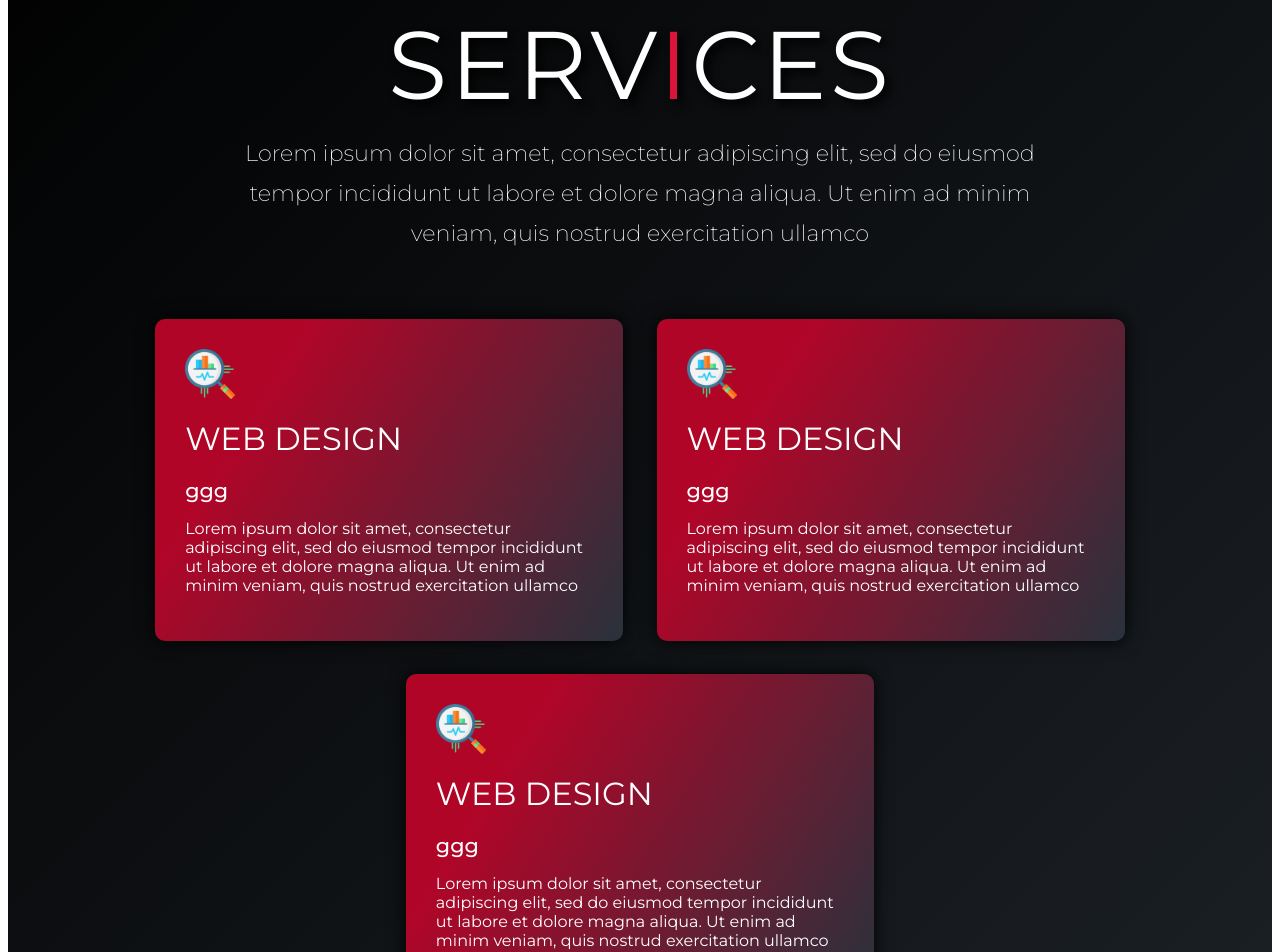
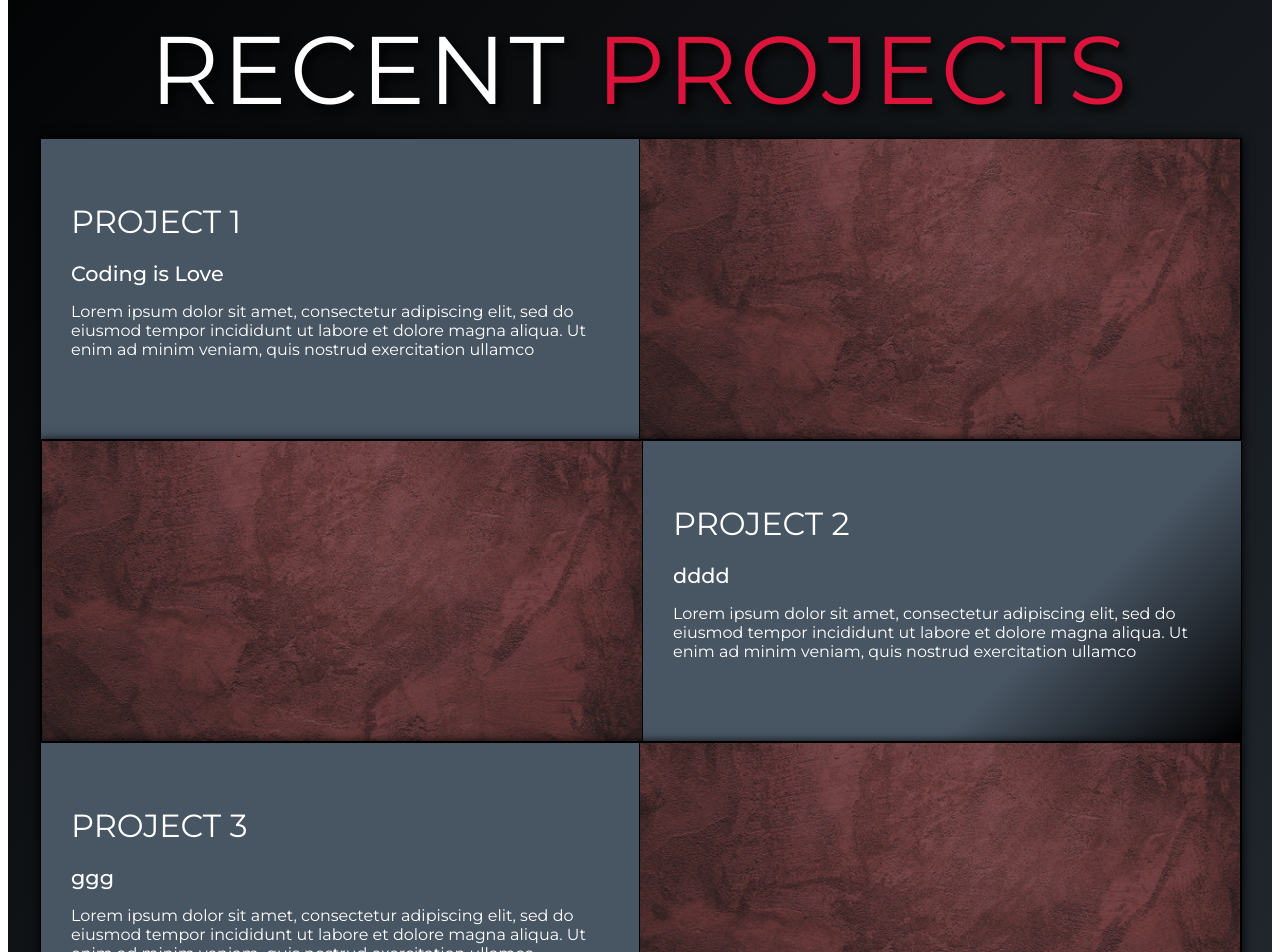
Before and after one commit to Nirol/SPA_spot_me, a React (Create React App) app: page / in a window 1280 px wide. Shown: the part 880-1832 px from the top of the page. Built offline with nearby package versions, Linux system fonts and the light colour scheme.

Commit message:
remove services section

```diff
--- a/src/App.tsx
+++ b/src/App.tsx
@@ -6,7 +6,6 @@ import ContactInfo from "./components/ContactInfo";
 import Footer from "./components/Footer";
 import HeroPage from "./components/Hero";
 import Projects from "./components/Projects";
-import Services from "./components/Services";
 import { mainTheme } from "./constants/cssThemes";
 import Header from "./components/Header";
 import Thesis from "./components/Thesis";
@@ -38,9 +37,6 @@ function App() {
         <Header />
         <section id="hero">
           <HeroPage />
-        </section>
-        <section style={{ scrollMarginTop: "100px" }} id="services">
-          <Services />
         </section>
 
         <section style={{ scrollMarginTop: "100px" }} id="projects">
--- a/src/components/Header.tsx
+++ b/src/components/Header.tsx
@@ -45,15 +45,6 @@ const Header: React.FC = () => {
               <ListItem>
                 <Link onClick={switchMenuState} href="#hero" linkText={"Home"}>
                   Home
-                </Link>
-              </ListItem>
-              <ListItem>
-                <Link
-                  onClick={switchMenuState}
-                  href="#services"
-                  linkText={"Services"}
-                >
-                  Services
                 </Link>
               </ListItem>
               <ListItem>
--- a/src/components/Services.tsx
+++ /dev/null
@@ -1,120 +0,0 @@
-import React from "react";
-import styled from "styled-components";
-import dataIcon from "../assets/icons/statistics.png";
-
-import {
-  Heading,
-  HeadingSpan,
-  HeadingParagraph,
-} from "../constants/SharedStyles/Heading";
-import {
-  Icon,
-  IconImage,
-  ItemParagraph,
-  ItemSubTitle,
-  ItemTitle,
-  Item,
-} from "../constants/SharedStyles/Item";
-import { device } from "../constants/device";
-
-const Services: React.FC = () => {
-  return (
-    <React.Fragment>
-      <Container>
-        <Top>
-          <Heading>
-            Serv<HeadingSpan>i</HeadingSpan>ces
-          </Heading>
-          <HeadingParagraph>
-            Lorem ipsum dolor sit amet, consectetur adipiscing elit, sed do
-            eiusmod tempor incididunt ut labore et dolore magna aliqua. Ut enim
-            ad minim veniam, quis nostrud exercitation ullamco
-          </HeadingParagraph>
-        </Top>
-        <Bottom>
-          <ItemWithBackground>
-            <Icon>
-              <IconImage src={dataIcon} />
-            </Icon>
-            <ItemTitle>Web Design</ItemTitle>
-            <ItemSubTitle>ggg</ItemSubTitle>
-            <ItemParagraph>
-              Lorem ipsum dolor sit amet, consectetur adipiscing elit, sed do
-              eiusmod tempor incididunt ut labore et dolore magna aliqua. Ut
-              enim ad minim veniam, quis nostrud exercitation ullamco
-            </ItemParagraph>
-          </ItemWithBackground>
-          <ItemWithBackground>
-            <Icon>
-              <IconImage src={dataIcon} />
-            </Icon>
-            <ItemTitle>Web Design</ItemTitle>
-            <ItemSubTitle>ggg</ItemSubTitle>
-            <ItemParagraph>
-              Lorem ipsum dolor sit amet, consectetur adipiscing elit, sed do
-              eiusmod tempor incididunt ut labore et dolore magna aliqua. Ut
-              enim ad minim veniam, quis nostrud exercitation ullamco
-            </ItemParagraph>
-          </ItemWithBackground>
-
-          <ItemWithBackground>
-            <Icon>
-              <IconImage src={dataIcon} />
-            </Icon>
-            <ItemTitle>Web Design</ItemTitle>
-            <ItemSubTitle>ggg</ItemSubTitle>
-            <ItemParagraph>
-              Lorem ipsum dolor sit amet, consectetur adipiscing elit, sed do
-              eiusmod tempor incididunt ut labore et dolore magna aliqua. Ut
-              enim ad minim veniam, quis nostrud exercitation ullamco
-            </ItemParagraph>
-          </ItemWithBackground>
-        </Bottom>
-      </Container>
-    </React.Fragment>
-  );
-};
-
-const Container = styled.div`
-  display: flex;
-  justify-content: center;
-  align-items: center;
-  width: 90%;
-  min-height: 100vh;
-  flex-direction: column;
-  text-align: center;
-  max-width: 1200px;
-  margin: 0 auto;
-  padding: 10px 0;
-  margin-top: 35px;
-`;
-const Top = styled.div`
-  max-width: 500px;
-  margin: 0 auto;
-  @media ${device.tablet} {
-    max-width: 800px;
-    padding: 10px 15px;
-  }
-`;
-const Bottom = styled.div`
-  display: flex;
-  align-items: center;
-  justify-content: center;
-  flex-wrap: wrap;
-  margin-top: 50px;
-
-  @media ${device.tablet} {
-    flex-basis: 37%;
-    margin: 1.5%;
-  }
-`;
-const ItemWithBackground = styled(Item)`
-  background: rgb(41, 50, 60);
-  background: linear-gradient(
-    302deg,
-    rgba(41, 50, 60, 1) 0%,
-    rgba(177, 5, 40, 1) 77%
-  );
-`;
-
-export default Services;
```
